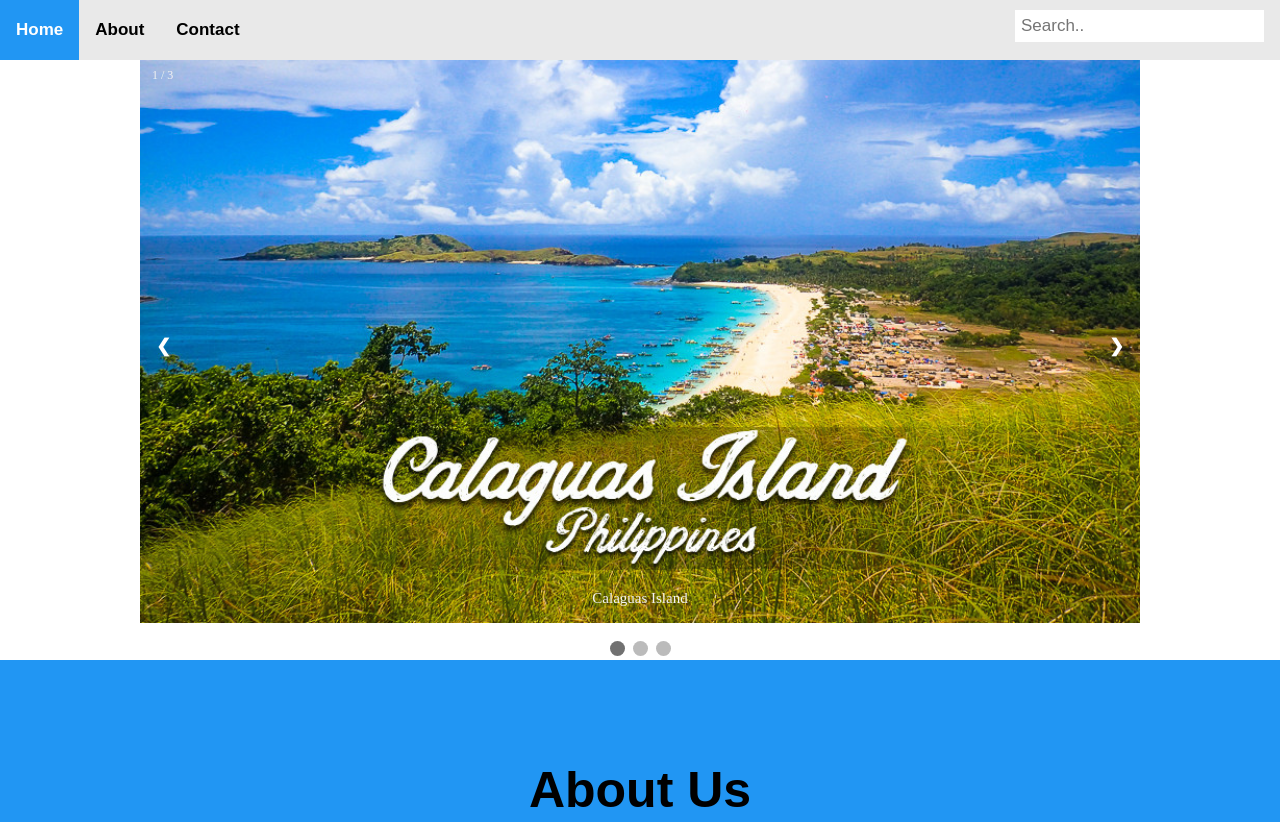
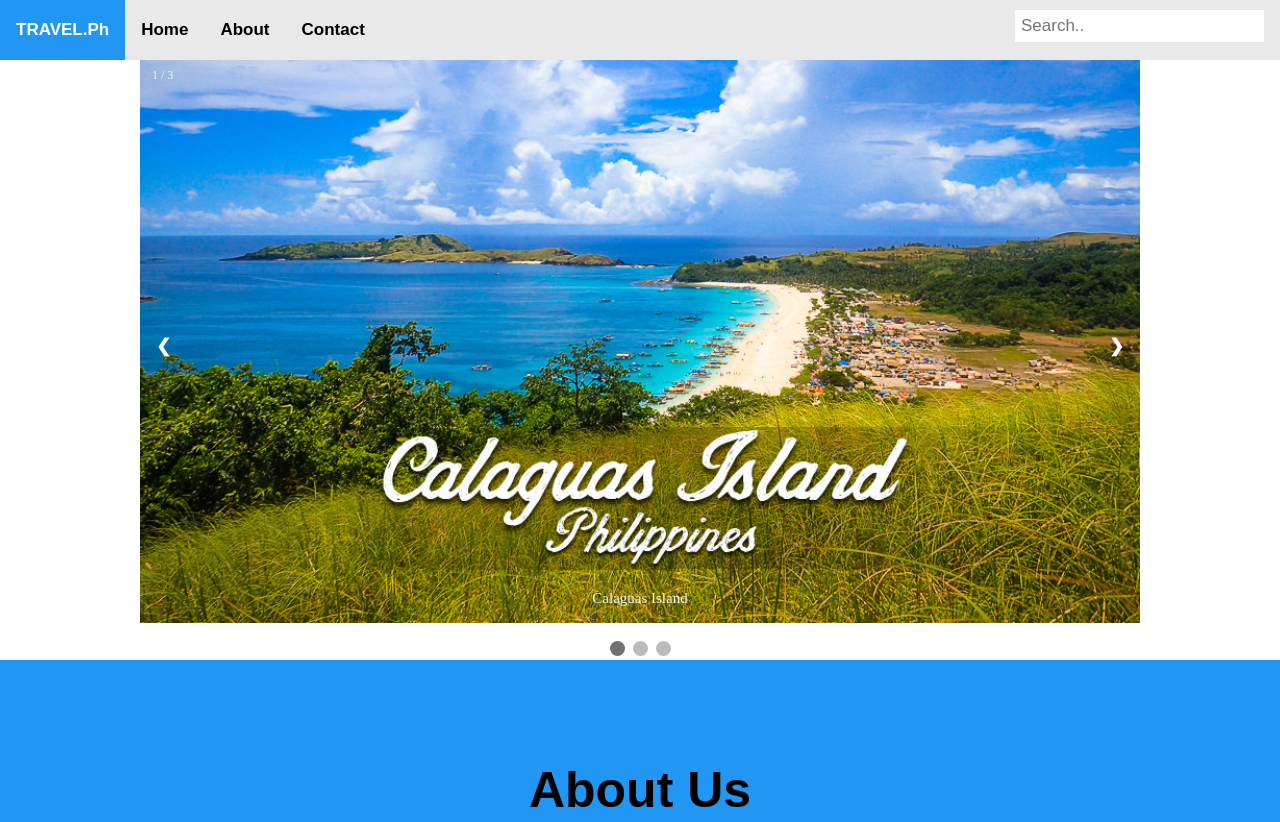
Before and after one commit to JeaneAgatha97/activity-scss, a plain HTML site: page index.html in a window 1280 px wide. Shown: the top 822 px of the page. Drawn offline with Linux system fonts and the light colour scheme.

Commit message:
changed logo

```diff
--- a/index.html
+++ b/index.html
@@ -21,7 +21,12 @@
   <body>
     <header>
       <nav class="topnav">
-        <a class="active" href="#home">Home</a>
+        <a
+          href="#"
+          style="font-size: 17px; color: white; background-color: #2196f3"
+          >TRAVEL.Ph</a
+        >
+        <a href="#home">Home</a>
         <a href="#about">About</a>
         <a href="#contact">Contact</a>
         <div class="search-container">
```
